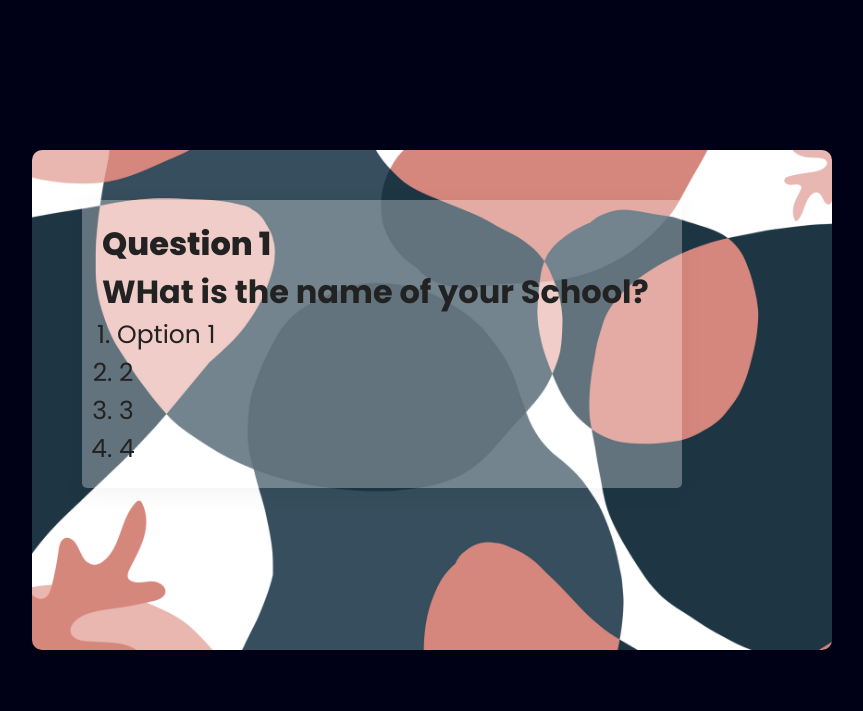
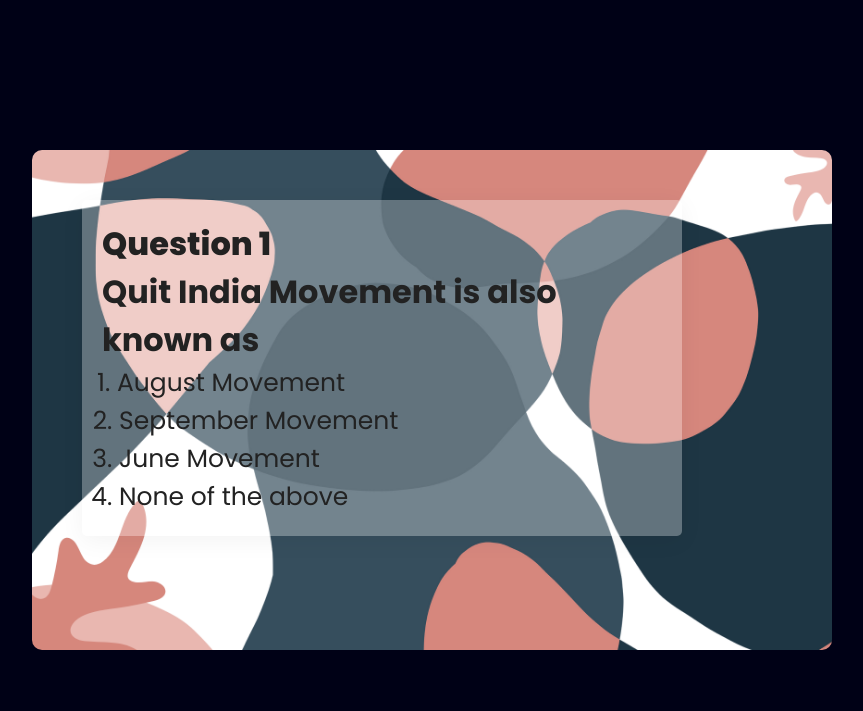
Before and after one commit to Udit2008/QUITINDIAQUIZ, a plain HTML site: page Index.html in a window 1280 px wide. Shown: the whole page, without its empty margins (208-1071 px from the left). Drawn offline with Linux system fonts and the light colour scheme.

Commit message:
Update Index.html

```diff
--- a/Index.html
+++ b/Index.html
@@ -16,13 +16,13 @@
           <h2>Question 1</h2>
           <p>
             <h1 class="QUESTIONN">
-            WHat is the name of your School?
+             Quit India Movement is also known as
             </h1>
             <ol class="Options" style="margin-left: 15px;">
-              <li>Option 1</li>
-              <li style="margin-left: 2px;">2</li>
-              <li style="margin-left: 2px;">3</li>
-              <li style="margin-left: 2px;">4</li>
+              <li>August Movement</li>
+              <li style="margin-left: 2px;">September Movement</li>
+              <li style="margin-left: 2px;">June Movement</li>
+              <li style="margin-left: 2px;">None of the above</li>
             </ol>
           </p>
         </div>
@@ -33,7 +33,7 @@
           <h2>The Correct Answer is :-</h2>
           <p>
             <h1 class="QUESTIONN">
-            Answer
+            Option 1: August Movement
             </h1>
           </p>
         </div>
@@ -44,13 +44,13 @@
           <h2>Question 2</h2>
           <p>
             <h1 class="QUESTIONN">
-            WHat is the name of your School?
+            Who was the Prime Minister of Britain when the Quit India Movement started?
             </h1>
             <ol class="Options" style="margin-left: 15px;">
-              <li>1</li>
-              <li style="margin-left: 2px;">2</li>
-              <li style="margin-left: 2px;">3</li>
-              <li style="margin-left: 2px;">4</li>
+              <li>Roosevelt</li>
+              <li style="margin-left: 2px;">Churchill</li>
+              <li style="margin-left: 2px;">Mountbatten</li>
+              <li style="margin-left: 2px;">Simon</li>
             </ol>
           </p>
         </div>
@@ -61,7 +61,7 @@
           <h2>The Correct Answer is :-</h2>
           <p>
             <h1 class="QUESTIONN">
-            Answer
+            Option 2: Churchill
             </h1>
           </p>
         </div>
@@ -72,13 +72,13 @@
           <h2>Question 3</h2>
           <p>
             <h1 class="QUESTIONN">
-            WHat is the name of your School?
+            Who had given the slogan of “Do or Die” during the Quit India Movement?
             </h1>
             <ol class="Options" style="margin-left: 15px;">
-              <li>1</li>
-              <li style="margin-left: 2px;">2</li>
-              <li style="margin-left: 2px;">3</li>
-              <li style="margin-left: 2px;">4</li>
+              <li>Jawarharlal Nehru</li>
+              <li style="margin-left: 2px;">Sardar Patel</li>
+              <li style="margin-left: 2px;">BR Ambedkar</li>
+              <li style="margin-left: 2px;">Mahatma Gandhi</li>
             </ol>
           </p>
         </div>
@@ -89,7 +89,7 @@
           <h2>The Correct Answer is :-</h2>
           <p>
             <h1 class="QUESTIONN">
-            Answer
+            Option 4: Mahatma Gandhi
             </h1>
           </p>
         </div>
@@ -100,13 +100,13 @@
           <h2>Question 4</h2>
           <p>
             <h1 class="QUESTIONN">
-            WHat is the name of your School?
+            Who was the viceroy at the time of Quit India Movement?
             </h1>
             <ol class="Options" style="margin-left: 15px;">
-              <li>1</li>
-              <li style="margin-left: 2px;">2</li>
-              <li style="margin-left: 2px;">3</li>
-              <li style="margin-left: 2px;">4</li>
+              <li>Lord Mountbatten</li>
+              <li style="margin-left: 2px;">Lord Wavell</li>
+              <li style="margin-left: 2px;">Lord Litton</li>
+              <li style="margin-left: 2px;">Lord Linlithgow</li>
             </ol>
           </p>
         </div>
@@ -117,7 +117,7 @@
           <h2>The Correct Answer is :-</h2>
           <p>
             <h1 class="QUESTIONN">
-            Answer
+            Option 4: Lord Linlithgow
             </h1>
           </p>
         </div>
@@ -128,11 +128,11 @@
           <h2>Question 5</h2>
           <p>
             <h1 class="QUESTIONN">
-            WHat is the name of your School?
+            Which of the following freedom fighter was taken as a prisoner of war by the Japanese and persuaded by a Japanese army officer to work with the Japanese for India's freedom?
             </h1>
             <ol class="Options" style="margin-left: 15px;">
-              <li>1</li>
-              <li style="margin-left: 2px;">2</li>
+              <li>Laxmi Sehgal</li>
+              <li style="margin-left: 2px;"></li>
               <li style="margin-left: 2px;">3</li>
               <li style="margin-left: 2px;">4</li>
             </ol>
```
